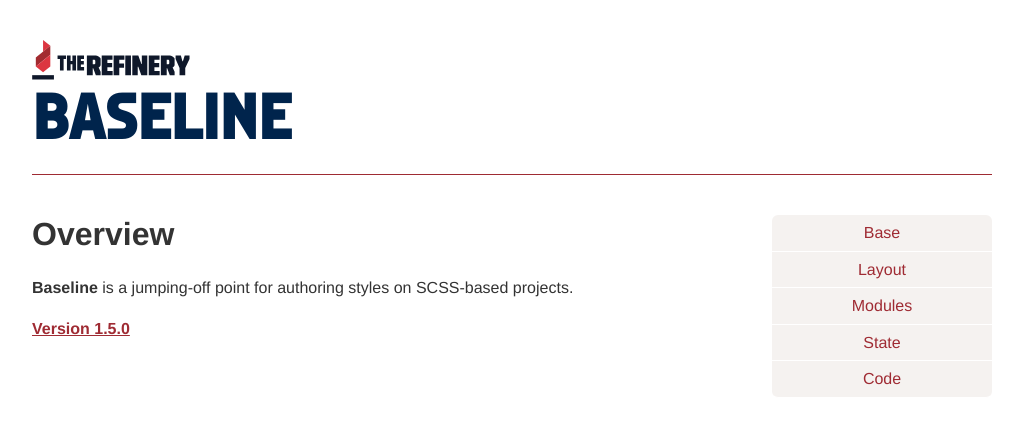
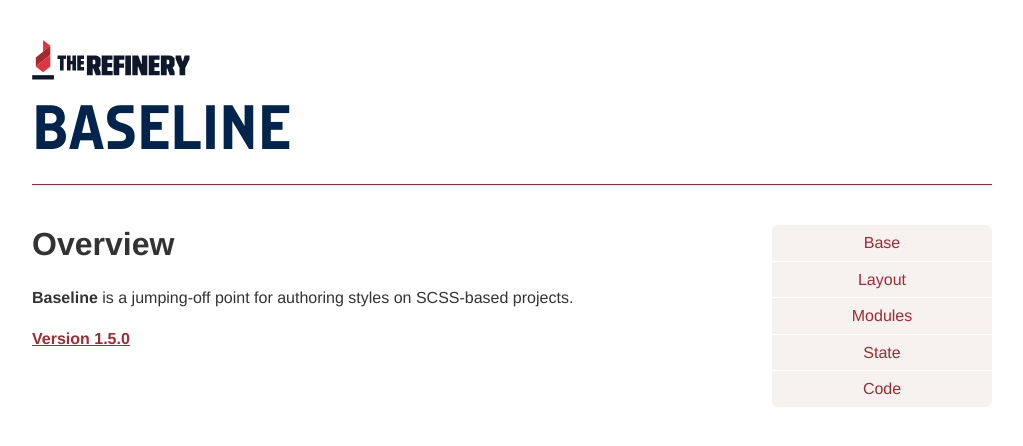
Before and after one commit to d-i/baseline-docs, a Jekyll site: the page built from index.html, in a window 1280 px wide. Shown: the top 446 px of the page, without its empty margins (128-1151 px from the left). Built offline with Jekyll 4.4.1, drawn with Linux system fonts in a browser that asks for light colours.

Commit message:
Update logo, yet again

```diff
--- a/_includes/header.html
+++ b/_includes/header.html
@@ -3,7 +3,7 @@
     <div class="row">
       <div class="col-6">
         <a class="logo__mark" href="http://the-refinery.io">The Refinery</a>
-        <h1 class="logo__type">Baseline</h1>
+        <a class="logo__type" href="/">Baseline</a>
       </div>
     </div>
   </div>
--- a/_sass/docs/_docs.scss
+++ b/_sass/docs/_docs.scss
@@ -134,7 +134,7 @@
   }
 
   &__type {
-    margin: 10px 0 20px;
+    margin: 20px 0;
     display: block;
     font-family: 'Audimat3000-Mi-gras', $helvetica;
     font-size: rem(64);
```
